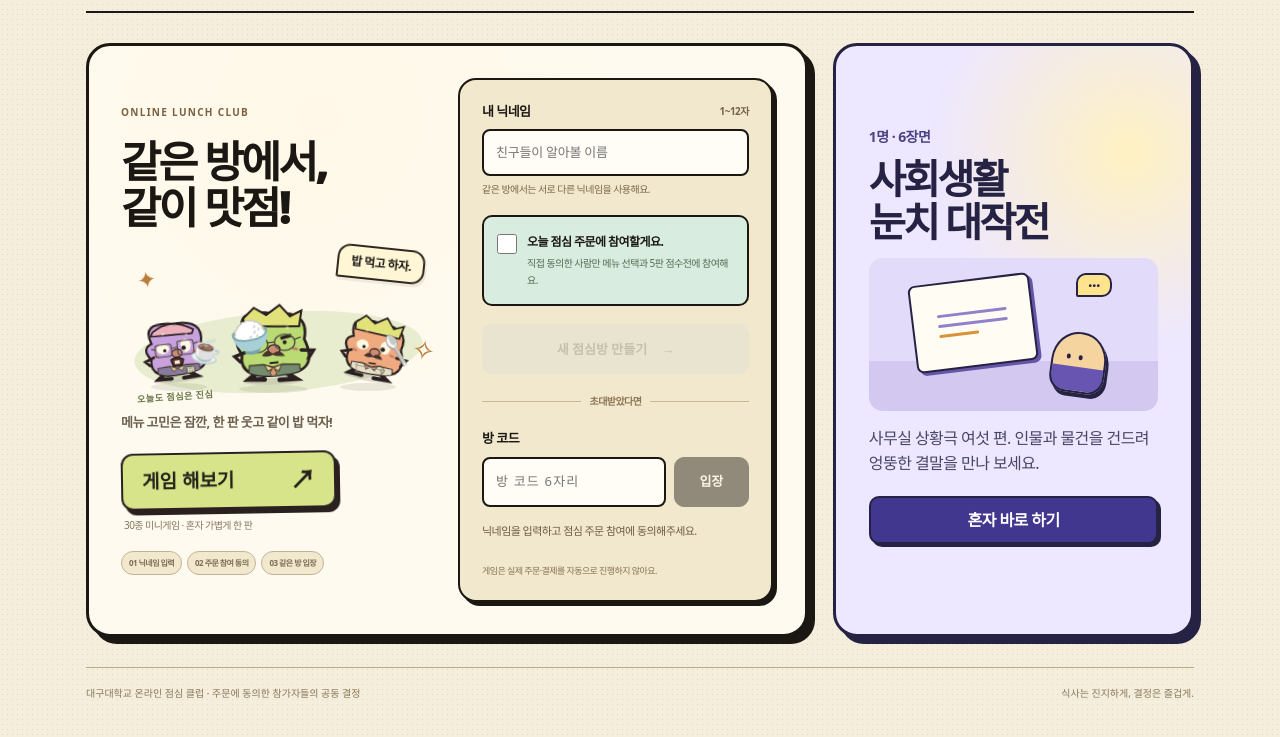
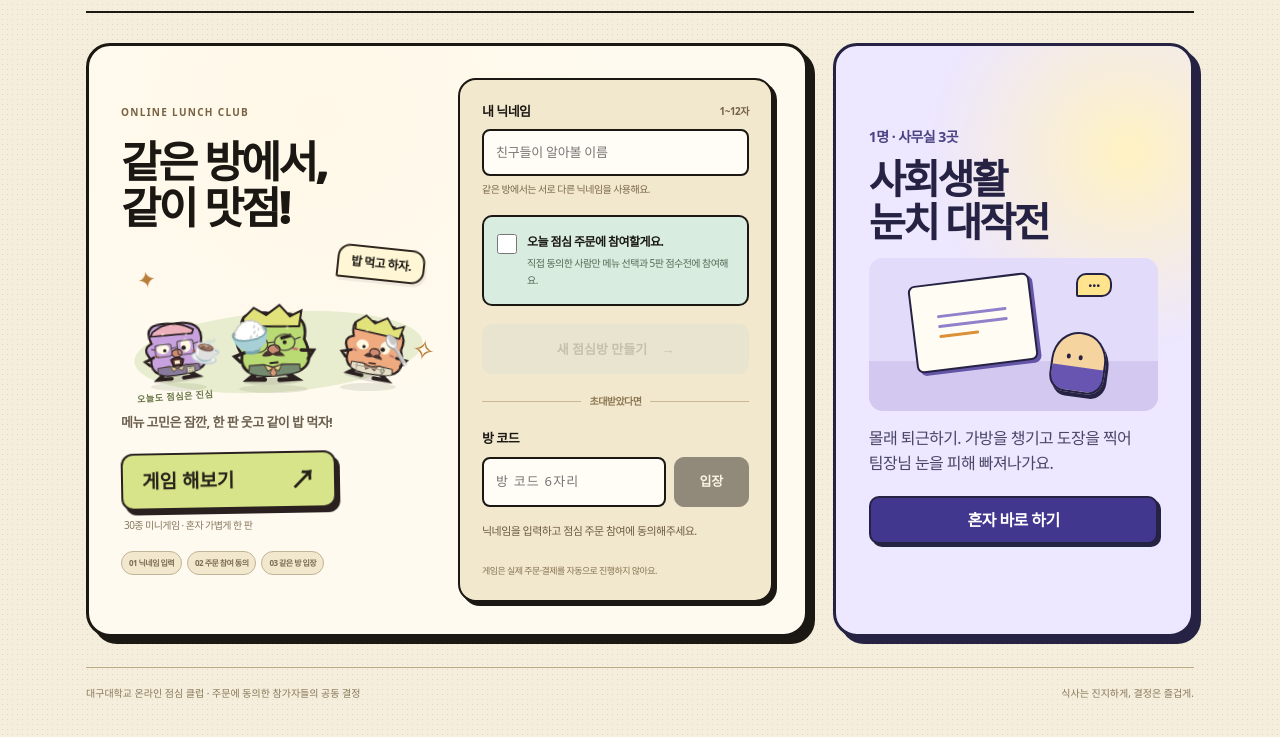
Before and after one commit to chfhrdl01-netizen/hoonjung45, a plain HTML site: page index.html in a window 1280 px wide. Shown: the part 63-800 px from the top of the page. Drawn offline with Linux system fonts and the light colour scheme.

Commit message:
Publish the solo office stealth launcher

```diff
--- a/index.html
+++ b/index.html
@@ -27,14 +27,14 @@
 <div class="room-lobby-form"><label class="room-field-label" for="roomNickname">내 닉네임 <small>1~12자</small></label><input id="roomNickname" class="text-input room-input" maxlength="24" autocomplete="nickname" placeholder="친구들이 알아볼 이름" aria-describedby="roomNicknameHint"><span id="roomNicknameHint" class="room-note">같은 방에서는 서로 다른 닉네임을 사용해요.</span><label class="room-consent"><input type="checkbox" id="roomConsent"><span><strong>오늘 점심 주문에 참여할게요.</strong><small>직접 동의한 사람만 메뉴 선택과 5판 점수전에 참여해요.</small></span></label><button id="roomCreateBtn" class="btn primary room-wide" type="button" disabled>새 점심방 만들기 <span aria-hidden="true">→</span></button><div class="room-divider"><span>초대받았다면</span></div><label class="room-field-label" for="roomCodeInput">방 코드</label><div class="room-join-row"><input id="roomCodeInput" class="text-input room-input room-code-input" maxlength="200" inputmode="text" autocapitalize="characters" autocomplete="off" placeholder="방 코드 6자리"><button id="roomJoinBtn" class="btn dark" type="button" disabled>입장</button></div><div id="roomStatus" class="room-status" role="status" aria-live="polite">닉네임을 입력하고 점심 주문 참여에 동의해주세요.</div><p class="room-order-note">게임은 실제 주문·결제를 자동으로 진행하지 않아요.</p></div>
 </section>
 <section class="nunchi-panel" aria-labelledby="nunchi-panel-title">
-  <p class="nunchi-panel-meta">1명 · 6장면</p>
+  <p class="nunchi-panel-meta">1명 · 사무실 3곳</p>
   <h2 id="nunchi-panel-title">사회생활<br>눈치 대작전</h2>
   <div class="nunchi-panel-art" aria-hidden="true">
     <span class="nunchi-art-board"><i></i><i></i><i></i></span>
     <span class="nunchi-art-talk">···</span>
     <span class="nunchi-art-person"><i></i></span>
   </div>
-  <p class="nunchi-panel-copy">사무실 상황극 여섯 편. 인물과 물건을 건드려 엉뚱한 결말을 만나 보세요.</p>
+  <p class="nunchi-panel-copy">몰래 퇴근하기. 가방을 챙기고 도장을 찍어 팀장님 눈을 피해 빠져나가요.</p>
   <a class="nunchi-panel-button" href="https://lunch-room-relay.sin.chatgpt.site/nunchi/?practice=1">혼자 바로 하기</a>
 </section>
 </div>
```
